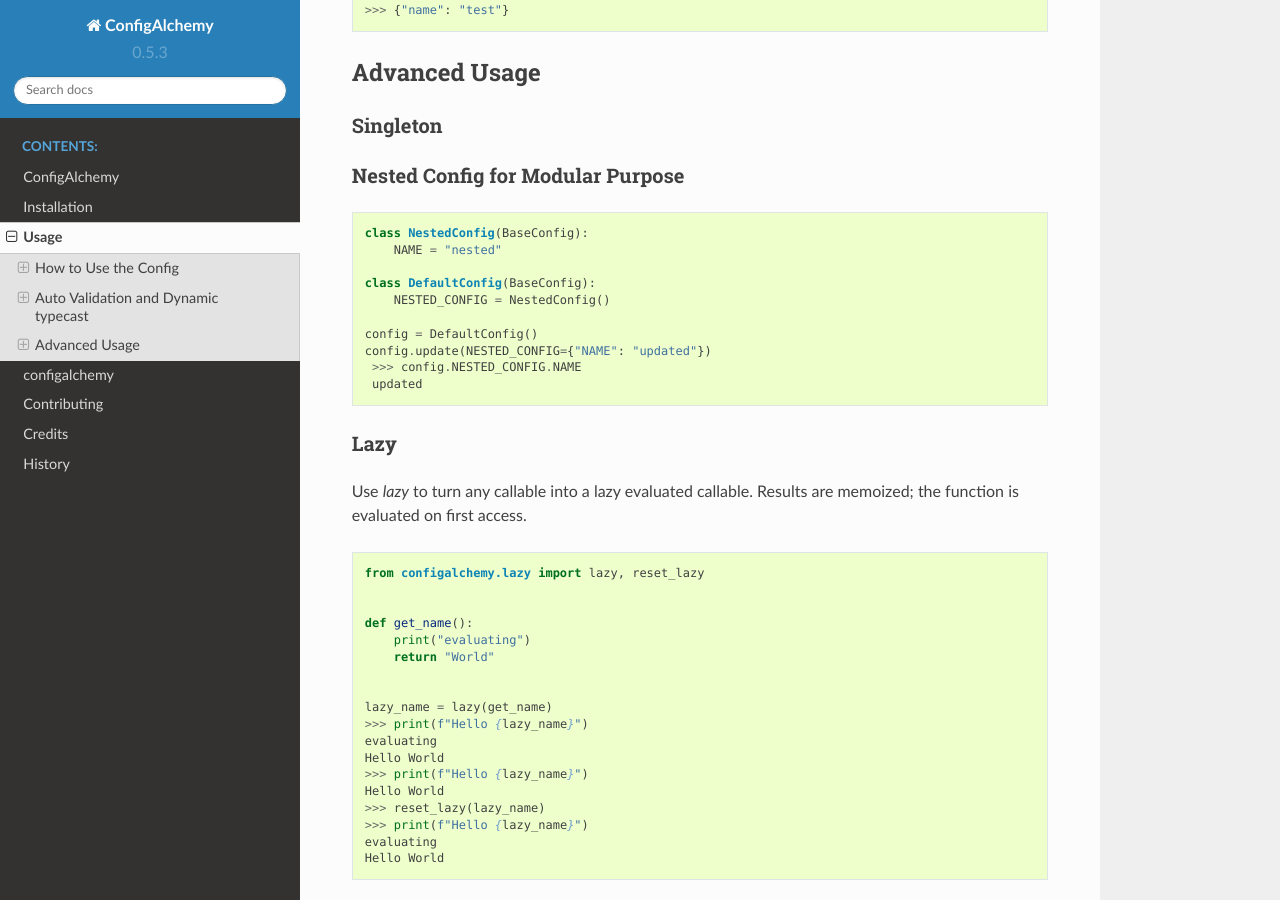
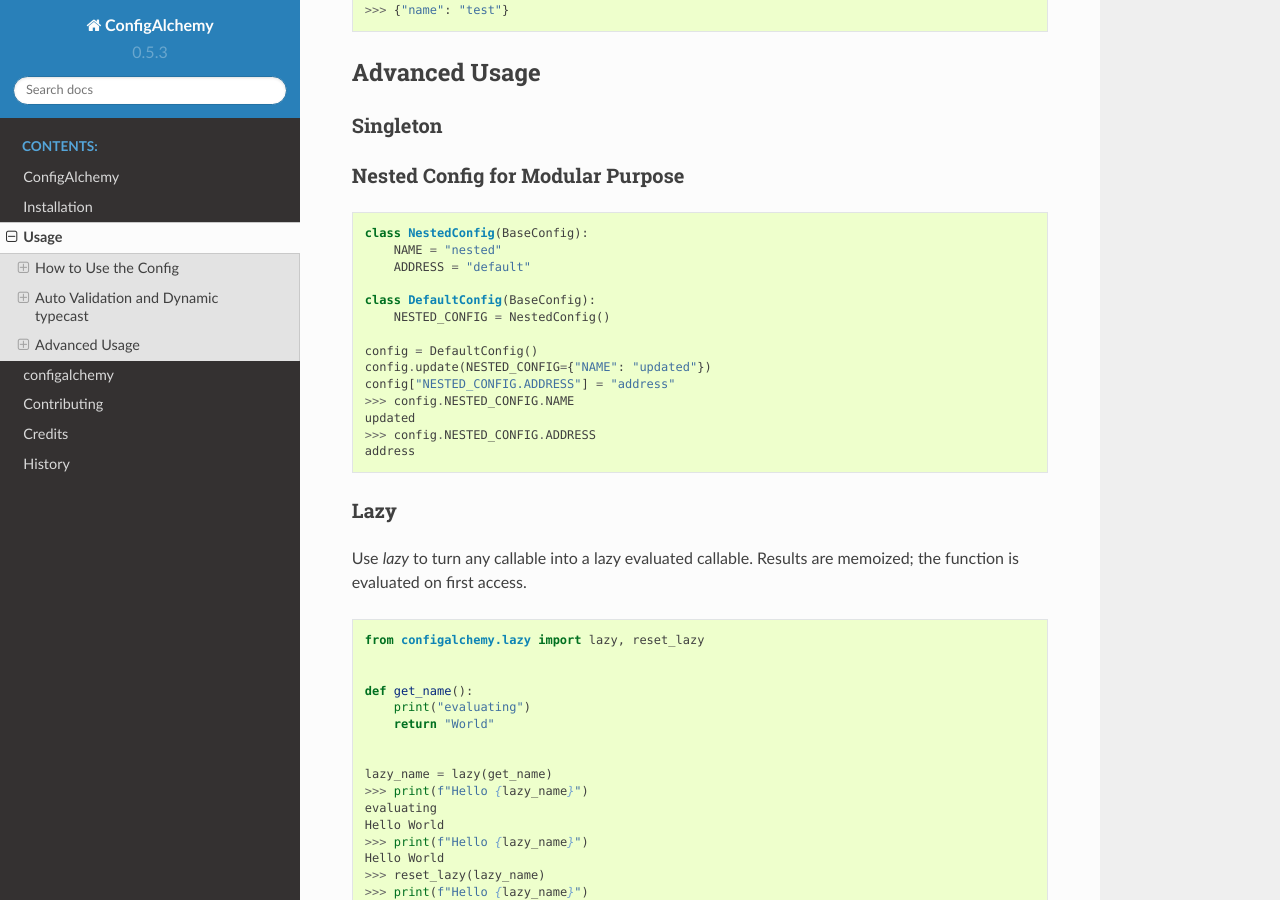
Before and after one commit to GuangTianLi/configalchemy, a Sphinx documentation site: the page built from docs/usage.rst, in a window 1280 px wide and 900 px high, scrolled down 3486 px. Built offline with Sphinx 7.4.7 and the Read the Docs theme 2.0.0, drawn with Linux system fonts in a browser that asks for light colours.

Commit message:
:pencil: update history and usage

```diff
--- a/HISTORY.rst
+++ b/HISTORY.rst
@@ -10,6 +10,7 @@
 * Support nested config for large modular purpose
 * Support local object
 * Support generic pool object
+* Support Dot Notation to update `BaseConfig` object
 
 0.4.* (2020-06)
 ------------------
--- a/docs/usage.rst
+++ b/docs/usage.rst
@@ -197,14 +197,19 @@
 
     class NestedConfig(BaseConfig):
         NAME = "nested"
+        ADDRESS = "default"
 
     class DefaultConfig(BaseConfig):
         NESTED_CONFIG = NestedConfig()
 
     config = DefaultConfig()
     config.update(NESTED_CONFIG={"NAME": "updated"})
-     >>> config.NESTED_CONFIG.NAME
-     updated
+    config["NESTED_CONFIG.ADDRESS"] = "address"
+    >>> config.NESTED_CONFIG.NAME
+    updated
+    >>> config.NESTED_CONFIG.ADDRESS
+    address
+
 
 Lazy
 ---------------
```
